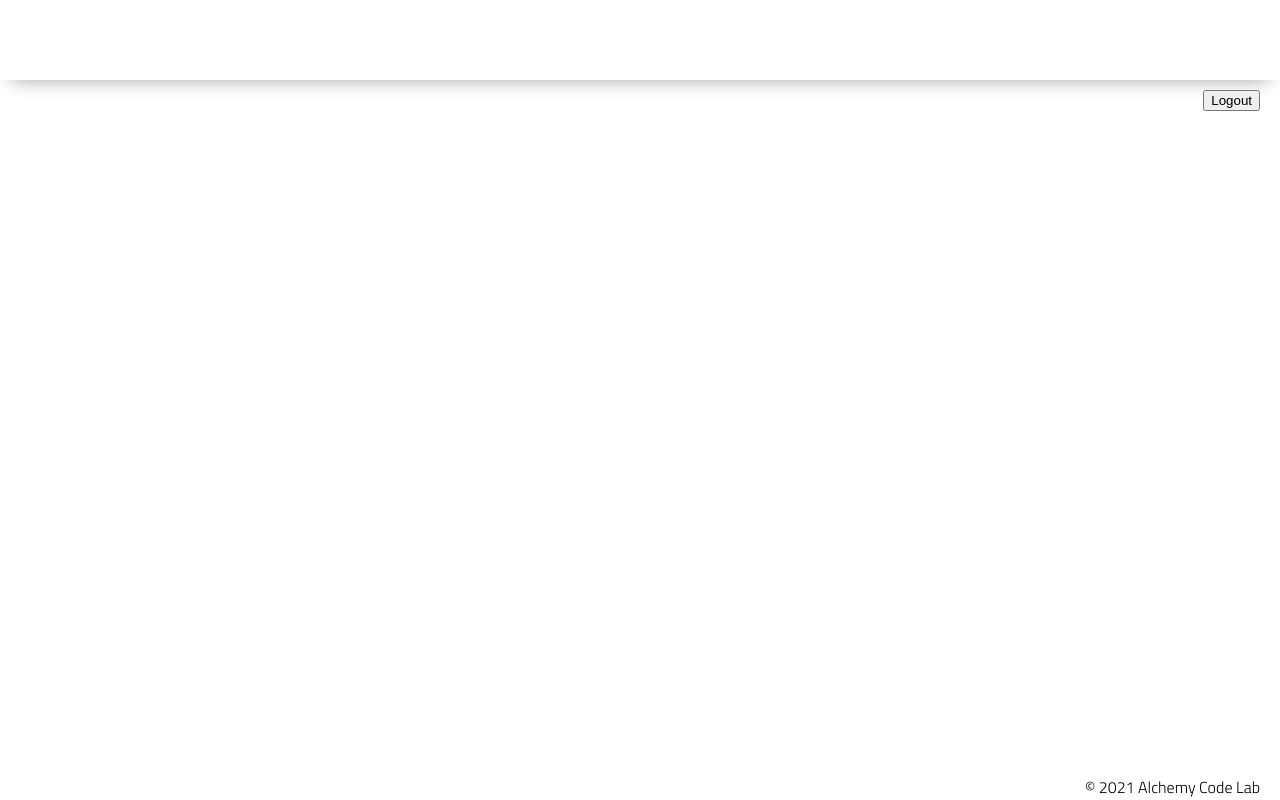
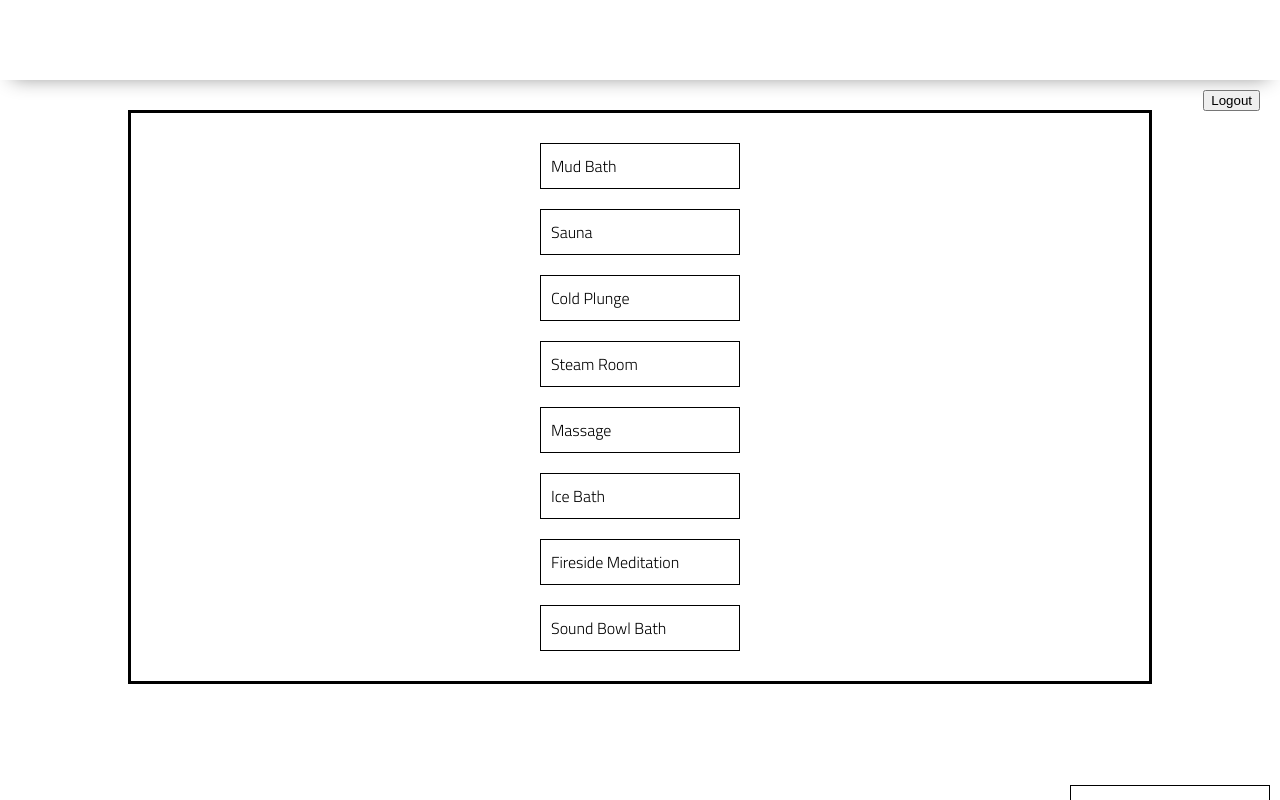
Before and after one commit to delaneyfogarty/spa-day, a plain HTML site: page spa-events/index.html in a window 1280 px wide. Drawn offline with nearby package versions, Linux system fonts and the light colour scheme.

Commit message:
off to lunch - working on styling for each page

```diff
--- a/spa-events/index.html
+++ b/spa-events/index.html
@@ -13,14 +13,21 @@
     <title>Document</title>
 </head>
 
-<body>
+<body class="events-body">
     <header>
     </header>
     <button id="logout">Logout</button>
     <main>
-        <div class="events-container">
-
-        </div>
+        <section class="events-container">
+            <div> Mud Bath </div>
+            <div> Sauna </div>
+            <div> Cold Plunge </div>
+            <div> Steam Room </div>
+            <div> Massage </div>
+            <div> Ice Bath </div>
+            <div> Fireside Meditation </div>
+            <div> Sound Bowl Bath </div>
+        </section>
     </main>
     <footer>
         <div class="copy gutter-right">&copy; 2021 Alchemy Code Lab</div>
--- a/styles/style.css
+++ b/styles/style.css
@@ -20,6 +20,7 @@ body {
 
     font-family: 'Titillium Web', sans-serif;
     background-color: var(--color2);
+    background-image: url()
 }
 
 main {
@@ -129,3 +130,20 @@ footer {
 .auth-container button {
     margin: 10px;
 }
+
+.events-body div {
+    width: 200px;
+    margin: 10px;
+    border: solid 1px black;
+    padding: 10px;
+}
+
+.events-container {
+    border: 3px solid black;
+    padding: 20px;
+    width: 80%;
+    min-width: 500px;
+    display: flex;
+    flex-wrap: wrap;
+    justify-content: center;
+}
```
Also changed, not shown: assets/Screen Shot 2022-03-31 at 1.05.31 PM.png (added).
